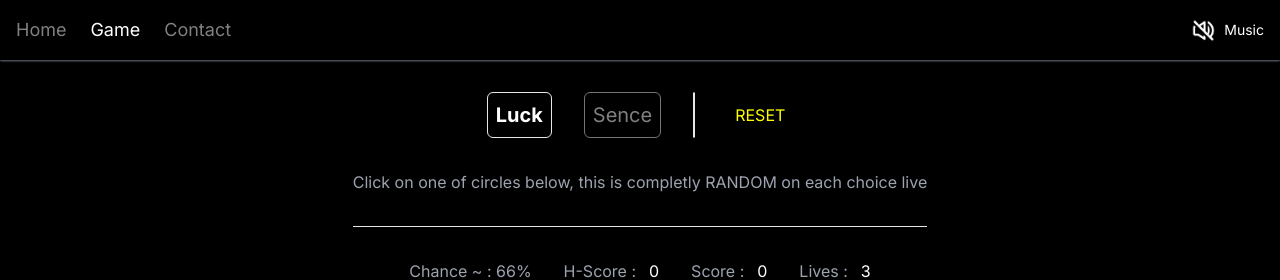
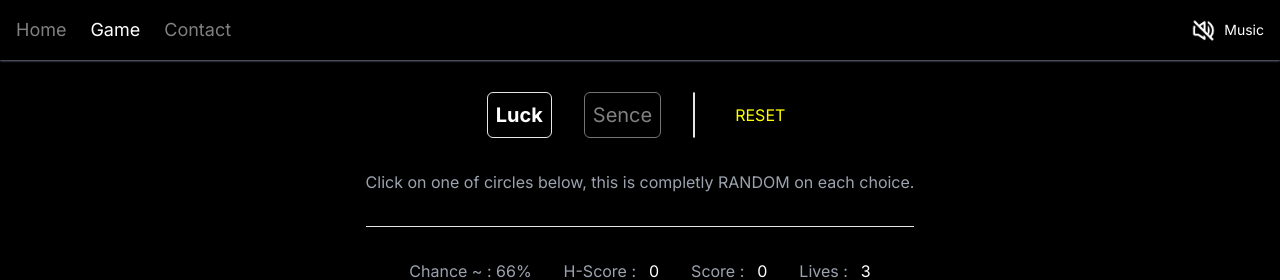
Before and after one commit to Ghassan-SkyDe/the_sixth_sense, a Next.js app: page /game in a window 1280 px wide. Shown: the top 280 px of the page. Built offline with nearby package versions, Linux system fonts and the light colour scheme.

Commit message:
Update description of Game.tsx

```diff
--- a/components/Game.tsx
+++ b/components/Game.tsx
@@ -153,7 +153,7 @@ const Game = () => {
       <p className=" text-gray-400 max-w-[90%] md:max-w-[50%] text-center border-b pb-4 md:pb-8">
         <span className="md:hidden">Tap</span>
         <span className="hidden md:inline">Click</span> on one of circles below,
-        this is completly RANDOM on each choice live{" "}
+        this is completly RANDOM on each choice.
       </p>
 
       {/*GAME INFO-------------------------------------------------------------- */}
```
